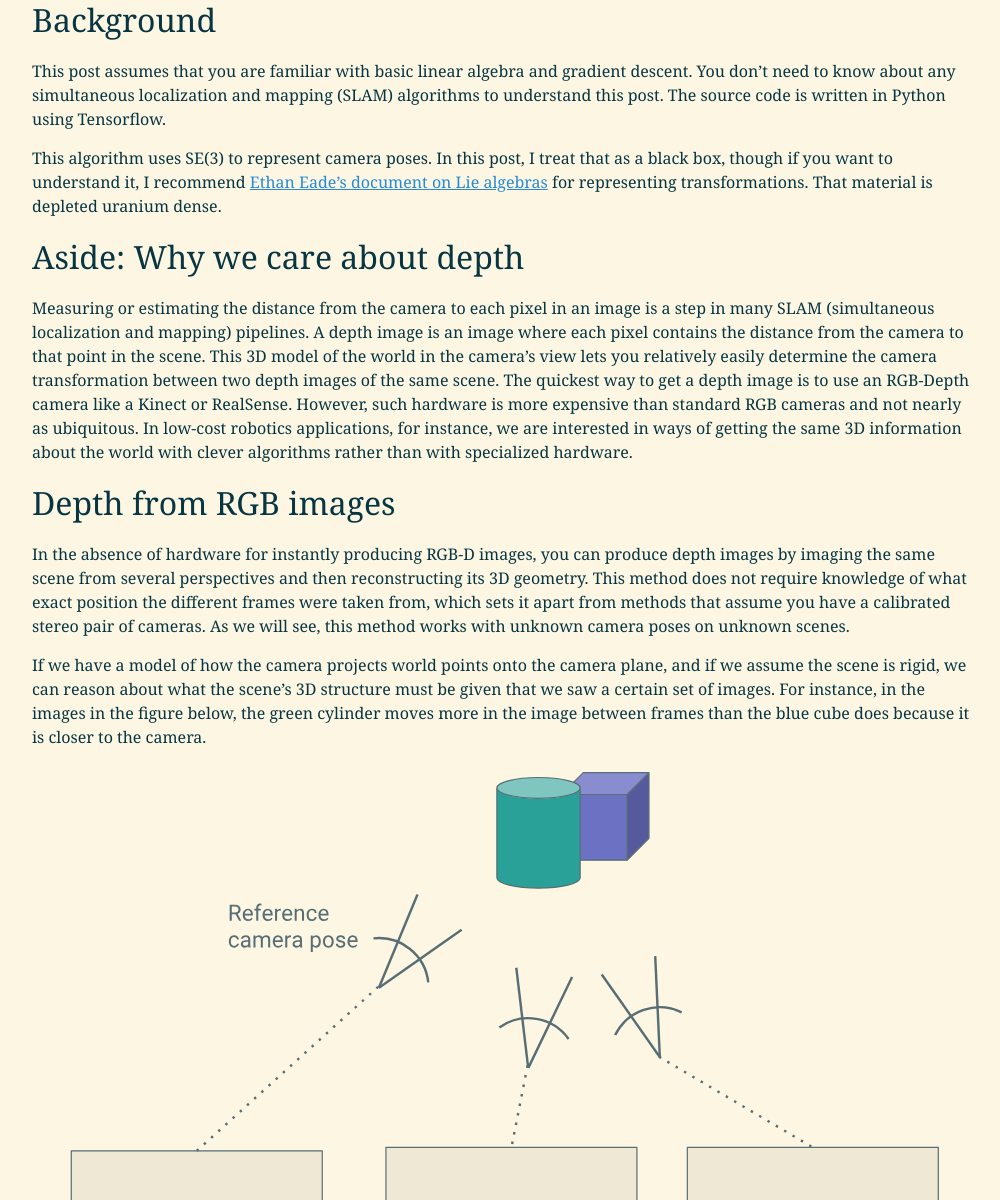
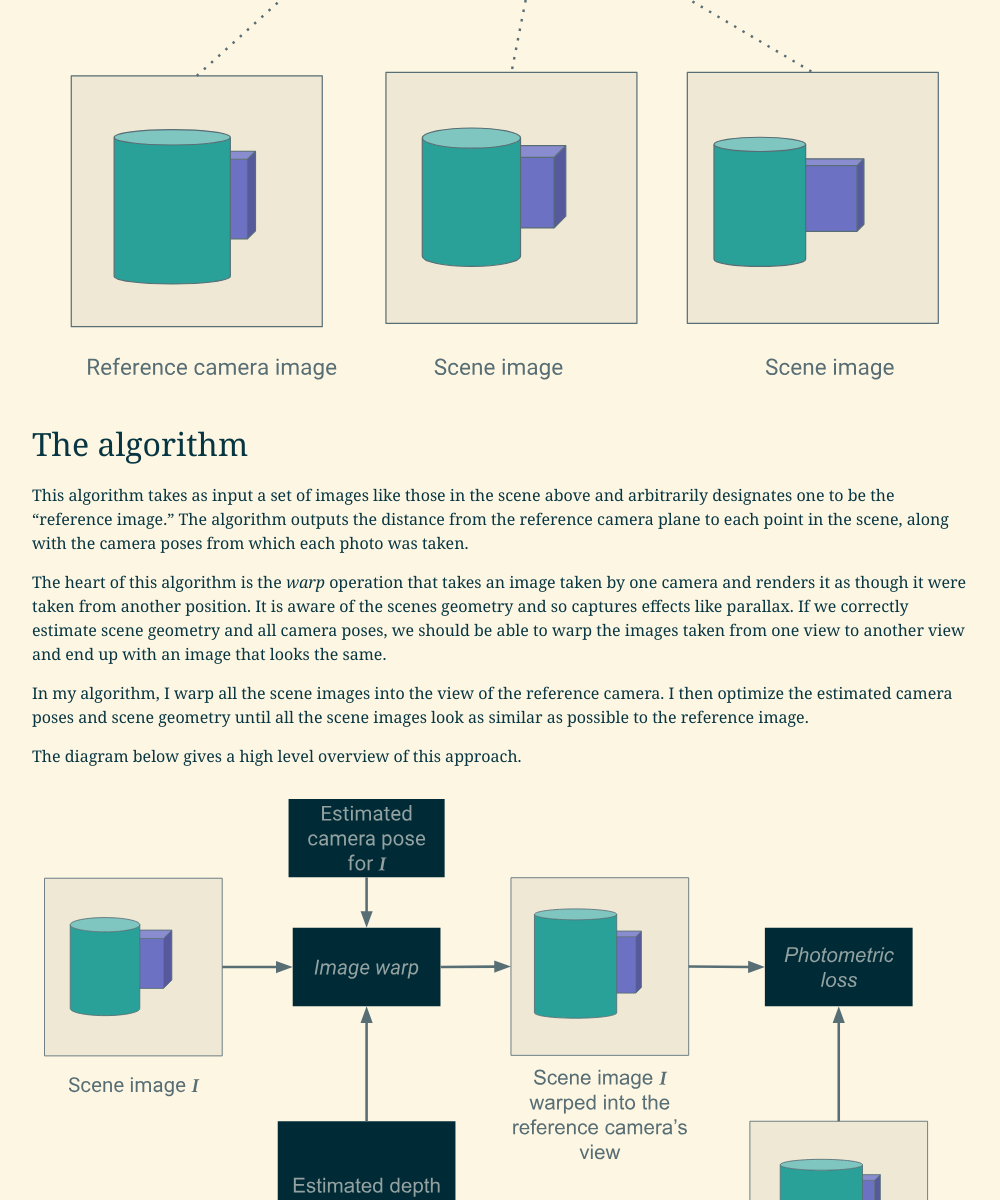
Before and after one commit to IJDykeman/ijdykeman.github.io, a Jekyll site: the page built from _posts/2019-04-10-simple-depth-from-motion.markdown, in a window 1280 px wide and 1400 px high, scrolled down 2854 px, cut to the strip 200-1400 px from the top of the window. Shown: the whole strip, without its empty margins (138-1138 px from the left). Built offline with Jekyll 4.4.1, drawn with Linux system fonts in a browser that asks for light colours; formulas are drawn with MathJax 3; some of the changed text lies outside the part shown.

Commit message:
improve intro

````diff
--- a/_posts/2019-04-10-simple-depth-from-motion.markdown
+++ b/_posts/2019-04-10-simple-depth-from-motion.markdown
@@ -5,23 +5,16 @@
 categories: slam
 ---
 
+As a robot navigates in an unknown environment, it must take measurements and simultaneously estimate its own location and the shape of the world around it.  This is called the SLAM (simultaneous localization and mapping) problem  Here, I consider the *monocular SLAM* case, where the robot is armed with just a single RGB camera.  I simplify the problem further by only building a small map within the view of a single camera image.  My task, then, is to take in a few camera images of a scene and reconstruct its 3D geometry.
 
-This post describes an algorithm for creating a depth image from a handful of RGB images taken of a scene.  I give an explanation of the system and provide a straightforward implementation of the algorithm using Tensorflow.  This algorithm is closely based on the depth map estimation step of [LSD-SLAM](https://vision.in.tum.de/_media/spezial/bib/engel14eccv.pdf), however I introduce a simplified optimization strategy that retains the key benefits of that algorithm while being easier to understand, implement, and extend.  This implementation is not meant to be competitive with existing methods, instead, it is meant to reveal the intuition behind some state-of-the-art methods.  It yields results like these:
+It turns out that you can represent this 3D reconstruction task as an optimization problem and set it up in a few lines of Python.  My approach is based on the depth map estimation step of the [LSD-SLAM](https://vision.in.tum.de/_media/spezial/bib/engel14eccv.pdf) algorithm, but it is significantly simpler.  The cost of this simplicity is that my approach is slower to run.
 
+Given a scene of a rock and a plant, my algorithm recovers the 3D geometry of the scene and the positions of the cameras that photographed it from five different positions.  The algorithm jointly optimizes over the estimated camera poses and scene geometry to produce the scene below.
 
 ![depth from motion graph]({{ site.url }}/assets/simple_depth/point_cloud_with_poses_labelled.svg)
 
-
-The goal is this post is only to clearly frame depth estimation as an optimization problem, and so I elide some details.  These details can be found in the LSD-SLAM paper, Ethan Eade’s document on Lie algebras, and in the  [source code](https://github.com/IJDykeman/simple_depth_from_motion) I provide.
-
-The animation below shows the algorithm aligning 4 images of the scene as it finds the camera poses that took the images.  Toward the end of the animation, some scene elements shift as the algorithm adjusts their position in 3D space to match the geometry of the scene.
-<div style="width:100%;height:0;padding-bottom:100%;position:relative;"><iframe src="https://giphy.com/embed/U89joc4KJrsys7T0Gs" width="100%" height="100%" style="position:absolute" frameBorder="0" class="giphy-embed" allowFullScreen></iframe></div>
-
-
-The next animation shows the depth map being refined over the course of optimization.  Brighter pixels are estimated to be closer to the camera.
+This animation shows the depth map being refined over the course of optimization.  Brighter pixels are estimated to be closer to the camera.
 <!-- <div style="width:100%;height:0;padding-bottom:100%;position:relative;"><iframe src="https://giphy.com/embed/ZEfBoPTODKz4H7XzaZ" width="100%" height="100%" style="position:absolute" frameBorder="0" class="giphy-embed" allowFullScreen></iframe></div> -->
-
-
 <div style="width:100%;height:0;padding-bottom:100%;position:relative;"><iframe src="https://giphy.com/embed/lPMPu497g42fLRNnOb" width="100%" height="100%" style="position:absolute" frameBorder="0" class="giphy-embed" allowFullScreen></iframe></div>
 
 
@@ -31,35 +24,35 @@
 
 
 
-This post assumes that you are familiar with basic linear algebra and gradient descent.  You don’t need to know about any simultaneous localization and mapping (SLAM) algorithms to understand this post.  The source code is written in Python using Tensorflow.
+This post assumes that you are familiar with basic linear algebra and gradient descent.  You don’t need to know about any simultaneous localization and mapping (SLAM) algorithms to understand this post.  My algorithm uses a Lie Algebra representation of SE(3) to represent camera poses.  In this post, I treat that machinery as a black box, though if you want to understand it, I recommend [Ethan Eade’s document on Lie algebras](http://ethaneade.com/lie.pdf) for representing transformations.
 
-This algorithm uses SE(3) to represent camera poses.  In this post, I treat that as a black box, though if you want to understand it, I recommend [Ethan Eade’s document on Lie algebras](http://ethaneade.com/lie.pdf) for representing transformations.  That material is depleted uranium dense.
+## Why we care about depth
 
-
-## Aside: Why we care about depth
-
-Measuring or estimating the distance from the camera to each pixel in an image is a step in many SLAM (simultaneous localization and mapping)  pipelines.  A depth image is an image where each pixel contains the distance from the camera to that point in the scene.  This 3D model of the world in the camera's view lets you relatively easily determine the camera transformation between two depth images of the same scene.  The quickest way to get a depth image is to use an RGB-Depth camera like a Kinect or RealSense.  However, such hardware is more expensive than standard RGB cameras and not nearly as ubiquitous.  In low-cost robotics applications, for instance, we are interested in ways of getting the same 3D information about the world with clever algorithms rather than with specialized hardware.
+A depth image contains at each pixel the distance from the camera to that point in the scene.  This small 3D model of the world in the camera's is useful for building larger maps and localizing a robot within them.  The quickest way to get a depth image is to use an RGB-Depth camera like a Kinect or RealSense.  However, such hardware is more expensive than standard RGB cameras and not nearly as ubiquitous.  In low-cost robotics applications, for instance, we are interested in ways of getting the same 3D information about the world with clever algorithms and cheap RGB cameras.
 
 
 ## Depth from RGB images
 
-In the absence of hardware for instantly producing RGB-D images, you can produce depth images by imaging the same scene from several perspectives and then reconstructing its 3D geometry.  This method does not require knowledge of what exact position the different frames were taken from, which sets it apart from methods that assume you have a calibrated stereo pair of cameras.  As we will see, this method works with unknown camera poses on unknown scenes.
+In the absence of hardware for instantly producing RGB-D images, you can produce depth images by imaging the same scene from several perspectives and then reconstructing its 3D geometry.  This method does not require knowledge of the exact positions that the different frames were taken from.   This sets it apart from methods that assume you have a calibrated stereo pair of cameras.  As we will see, the algorithm works with unknown camera poses on unknown scenes.
 
-If we have a model of how the camera projects world points onto the camera plane, and if we assume the scene is rigid, we can reason about what the scene’s 3D structure must be given that we saw a certain set of images.  For instance, in the images in the figure below, the green cylinder moves more in the image between frames than the blue cube does because it is closer to the camera.
+If we assume the scene is rigid, we can reason about what the scene’s 3D structure must be given that the camera saw a certain set of images.  For instance, in the images in the figure below, the green cylinder moves more in the image between frames than the blue cube does because it is closer to the camera.
 
 ![depth from motion setup]({{ site.url }}/assets/simple_depth/depth_from_motion_setup.svg)
 
 
 ## The algorithm
 
-This algorithm takes as input a set of images like those in the scene above and arbitrarily designates one to be the “reference image.”  The algorithm outputs the distance from the reference camera plane to each point in the scene, along with the camera poses from which each photo was taken relative to the reference camera pose.
+This algorithm takes as input a set of images like those in the scene above and arbitrarily designates one to be the “reference image.”  The algorithm outputs the distance from the reference camera plane to each point in the scene, along with the camera poses from which each photo was taken.
 
-The key to this algorithm is a warping operation that renders the scene from a given pose using given scene geometry.  If we have estimated the correct scene geometry and camera poses, we can warp the other images into the view of the reference camera, and we should get images that look the same as the reference image.  To produce depths maps, we optimize the depth and pose estimates until we are able to reconstruct the reference image given the other images.
+The heart of this algorithm is the *warp* operation that takes an image taken by one camera and renders it as though it were taken from another position.  It is aware of the scenes geometry and so captures effects like parallax.  If we correctly estimate scene geometry and all camera poses, we should be able to warp the images taken from one view to another view and end up with an image that looks the same.
+
+In my algorithm, I warp all the scene images into the view of the reference camera.  I then optimize the estimated camera poses and scene geometry until all the scene images look as similar as possible to the reference image.
 
 The diagram below gives a high level overview of this approach.
 
 
 ![depth from motion graph]({{ site.url }}/assets/simple_depth/depth_from_motion_graph.svg)
+
 
 
 The image warp is a differentiable operation that takes as input
@@ -91,28 +84,28 @@
          \end{bmatrix}
          $$
 
-gives us the location of pixel $$p$$ in the view of the reference camera.  The homogenous transform $$T$$ is computed from the SE(3) representation of the camera poses using the method in Ethan Eade's document, which I implement for Tensorflow in tf_lie.py.
+gives us the location of pixel $$p$$ in the view of the reference camera.  The homogeneous transform $$T$$ is computed from the representation of the camera poses using the method in Ethan Eade's document, which I implement for Tensorflow in tf_lie.py.
 
 
-Once $$I$$ is warped into the reference camera view, we need some way of measuring how well this warped image approximates the reference image, since this tells us how well our depth map and camera poses match the true values.  I sue a photometric loss to measure the difference between two images.  There are many possible functions to use here.  I simply do a huber loss on the raw RGB values.  This is by no means optimal, but it was a couple nice properties.  First, it is dead simple.  Second, the huber loss is a robust loss, so if some pixels are way off due to occlusion or specular highlights in one image, our photometric loss will not be hugely affected.  If $$ref(p)$$ is the reference image's color at position $$p$$ and $$I(p)$$ is an image $$I$$'s color at position $$p$$, then our cost function is
+Once $$I$$ is warped into the reference camera view, we need some way of measuring how well this warped image approximates the reference image.  This will tell us how closely our depth map and camera poses match the true values.  I use a photometric loss to measure the difference between two images.  There are many possible functions we could use here.  I simply compute a Huber loss on the raw RGB values.  The Huber loss has a couple of nice properties.  First, it is dead simple.  Second, the Huber loss is a robust loss, so if some pixels are way off due to occlusion or specular highlights in one image, our total loss will not be hugely affected.  If $$ref(p)$$ is the reference image's color at position $$p$$ and $$I(p)$$ is an image $$I$$'s color at position $$p$$, then our cost function is
 
-$$ \sum_p \text{huber}(ref(p), I(\text{warp}(p, d, T))) $$
+$$ \sum_p \text{Huber}(ref(p), I(\text{warp}(p, d, T))) $$
 
-For clarity, the function above elides iterating over the r, g, and b channels of each pixel.
+For clarity, the function above elides summing over the r, g, and b channels of each pixel.
 
-As a note, the iteratively reweighted least squares optimization scheme proposed in the LSD-SLAM paper is really finding the minimum of the robust distance metric between images, although they don’t frame it this way.  Details on that can be found in Ethan Eade’s document on Gauss-Newton optimization.
+As a note, the iteratively reweighted least squares optimization scheme proposed in the LSD-SLAM paper can be seen as finding the minimum of the robust distance metric between images, although they don’t frame it this way.  Details on that can be found in Ethan Eade’s document on Gauss-Newton optimization.
 
-Given the the ability to represent camera poses and warp images, solving for the depth map and camera poses is a simple optimization problem to set up.  Given a few images $$I$$ and a reference image, we take a sum over the photometric loss for each $$I$$ given the depth estimate and camera pose estimate for that image.  I can now jointly optimize the poses and depth using gradient descent to minimize the sum of photometric losses.
+Given the ability to represent camera poses and warp images, solving for the depth map and camera poses is a simple optimization problem to set up.  Given a few images $$I$$ and a reference image, we take a sum over the photometric loss for each $$I$$ given the depth estimate and camera pose estimate for that image.  We can now jointly optimize the poses and depth using gradient descent to minimize the sum of photometric losses.
 
-The video below shows the whole optimization process in action.  The points on the lower right are the estimated locations of the cameras, and each pixel in the scene is represented as a point that moved closer or farther away from the reference camera (the blue point) according to its depth value over the course of optimization.  Notice how the camera images are in a smooth arc.  That's because I took these images from a video, during which I made a smooth sweeping motion with the camera.
+The video below shows the whole optimization process in action.  The points on the lower right are the estimated locations of the cameras.  Each pixel in the scene is represented as a point that moves closer to or farther away from the reference camera (the blue point) according to its depth value over the course of optimization.  Notice how the camera images are arranged in a smooth arc.  That is because I took these images from a video, during which I made a smooth sweeping motion with the camera.
 
 <div style="width:100%;height:0;padding-bottom:100%;position:relative;"><iframe src="https://giphy.com/embed/gjlenSUuxvjMqhHVoi" width="100%" height="100%" style="position:absolute" frameBorder="0" class="giphy-embed" allowFullScreen></iframe></div>
 
 
-<!-- <video width="100%" autoplay loop>
-  <source src="{{ site.url }}/assets/simple_depth/pointcloud_viz.mp4" type="video/mp4">
-    Error displaying video
-</video> -->
+This animation below shows 4 scene images being warped into progressively better estimates of the reference image.  First, the images are roughly aligned with the reference camera’s view by adjusting the pose estimates.  Toward the end of the animation, some scene elements shift subtly as the algorithm adjusts its 3D geometry estimate.  Try zooming in on the top left image and watching the animation.
+<div style="width:100%;height:0;padding-bottom:100%;position:relative;"><iframe src="https://giphy.com/embed/U89joc4KJrsys7T0Gs" width="100%" height="100%" style="position:absolute" frameBorder="0" class="giphy-embed" allowFullScreen></iframe></div>
+
+
 
 # An implementation in tensorflow
 
@@ -125,7 +118,7 @@
 * image_warping.py which implements the image warp described above
 
 
-The heart of the implementation is this snippet, which what is in the notebook, and here is pared down for clarity, omitting some casting and other cruft.
+The heart of the implementation is this snippet, which is in the notebook.  Here it is pared down for clarity, omitting some casting and other cruft.
 
 ```python
 depth =  tf.abs(tf.Variable(tf.ones([400,400]))) +.1
@@ -153,7 +146,7 @@
 
 ```
 
-I think it's very surprising that in about a dozen lines of python, you can capture the essence of the depth map estimation algorithm:
+In about a dozen lines of python, you can capture the essence of the depth map estimation algorithm.
 
 1. First, initialize the depth map to be all ones and constrain depth to be positive.
 2. Define the cost to be the robust Huber metric between the reference image and the scene image warped into the reference view.
@@ -161,9 +154,9 @@
 
 The rest of the code in the notebook is data setup and visualization.
 
-In this project, I have allowed myself one hack: I include a total variation term in the cost function.  This term measures the amount of discontinuity in the depth map and so encourages the depth map to be smooth.  This term makes the results look better and something like it is often used in depth estimation, but is not very principled.  For instance, it penalizes flat surfaces that are tilted with respect to the camera, and a surface like grass that truly has lots of depth discontinuity will be penalized.  A slightly better approach would be to penalize the curvature of the depth map, but that is a slippery slope of heuristics and hand-tuning that I will not journey down.
+In this project, I have allowed myself one hack: I include a total variation term in the cost function.  Total variation measures the amount of discontinuity in the depth map and so encourages the depth map to be smooth.  This term makes the results look better and something like it is often used in depth estimation, but is not very principled.  For instance, it penalizes flat surfaces that are tilted with respect to the camera, and a surface like grass that truly has lots of depth discontinuity will be penalized.  A slightly better approach would be to penalize the curvature of the depth map, but that is a slippery slope of heuristics and hand-tuning.
 
-This approach yields the depth map below.  It looks reasonable, but has obvious blocky artifacts caused by the total variation term encouraging regions of zero gradient to form.
+This approach yields the depth map below.  It looks reasonable, but has obvious blocky artifacts caused by the total variation term encouraging flat regions to form.
 
 ![depth]({{ site.url }}/assets/simple_depth/naive_depth_image.png)
 
@@ -192,8 +185,10 @@
 
 ![scene]({{ site.url }}/assets/simple_depth/reference_image.png)
 
-my approach which represents the depth map using a u-net that takes the original image as input produces this depth map:
+my approach which represents the depth map using a u-net produces this depth map:
 
 ![depth]({{ site.url }}/assets/simple_depth/cnn_depth_image.png)
 
-While that depth map is not perfect, I think it's surprising that something so reasonable looking can be produced with such a simple optimization setup.  Once you have utilities for manipulating camera poses (tf_lie.py) and doing image warping (image_warping.py), the problem can be solved in about a dozen lines of tensorflow code.
+While that depth map is not perfect, it was produced with a very simple optimization setup.  Once you have utilities for manipulating camera poses (tf_lie.py) and doing image warping (image_warping.py), the depth problem can be solved in about a dozen lines of tensorflow code.  This stands in stark contrast to much of the work in the literature, where real-time requirements shift the focus from the fundamental simplicity of the optimization problem at hand to the complex approaches one needs to use in order to gain speed.
+
+My approach may have value as more than a slow-but-simple pedagogical exercise for one other reason: it clearly suggests that it is possible to take clusters of camera images and use them to directly train a neural network to predict depth given arbitrary images.
````
Also changed, not shown: other parts of _posts/2019-04-10-simple-depth-from-motion.markdown (+2 -2 lines).
